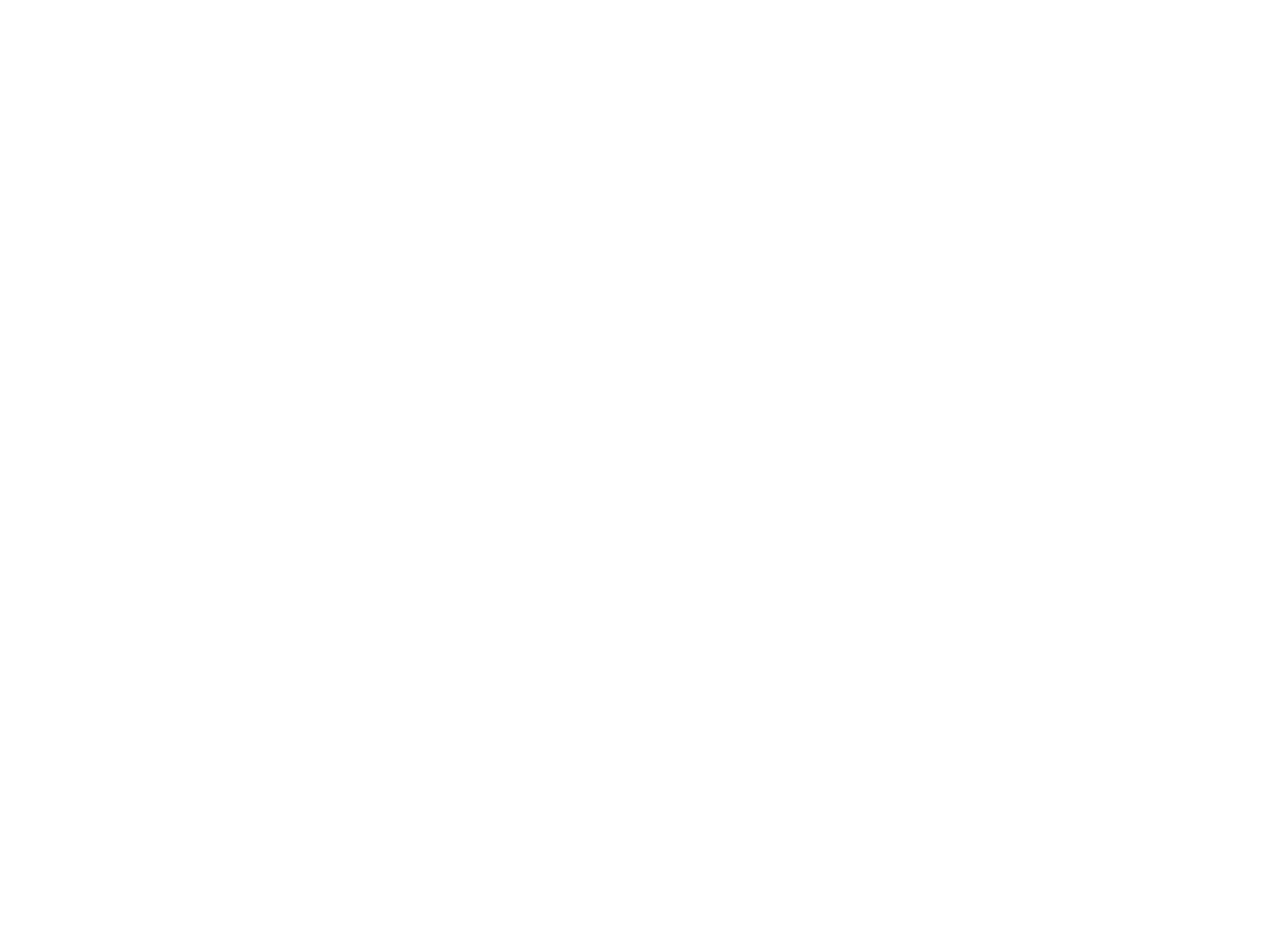
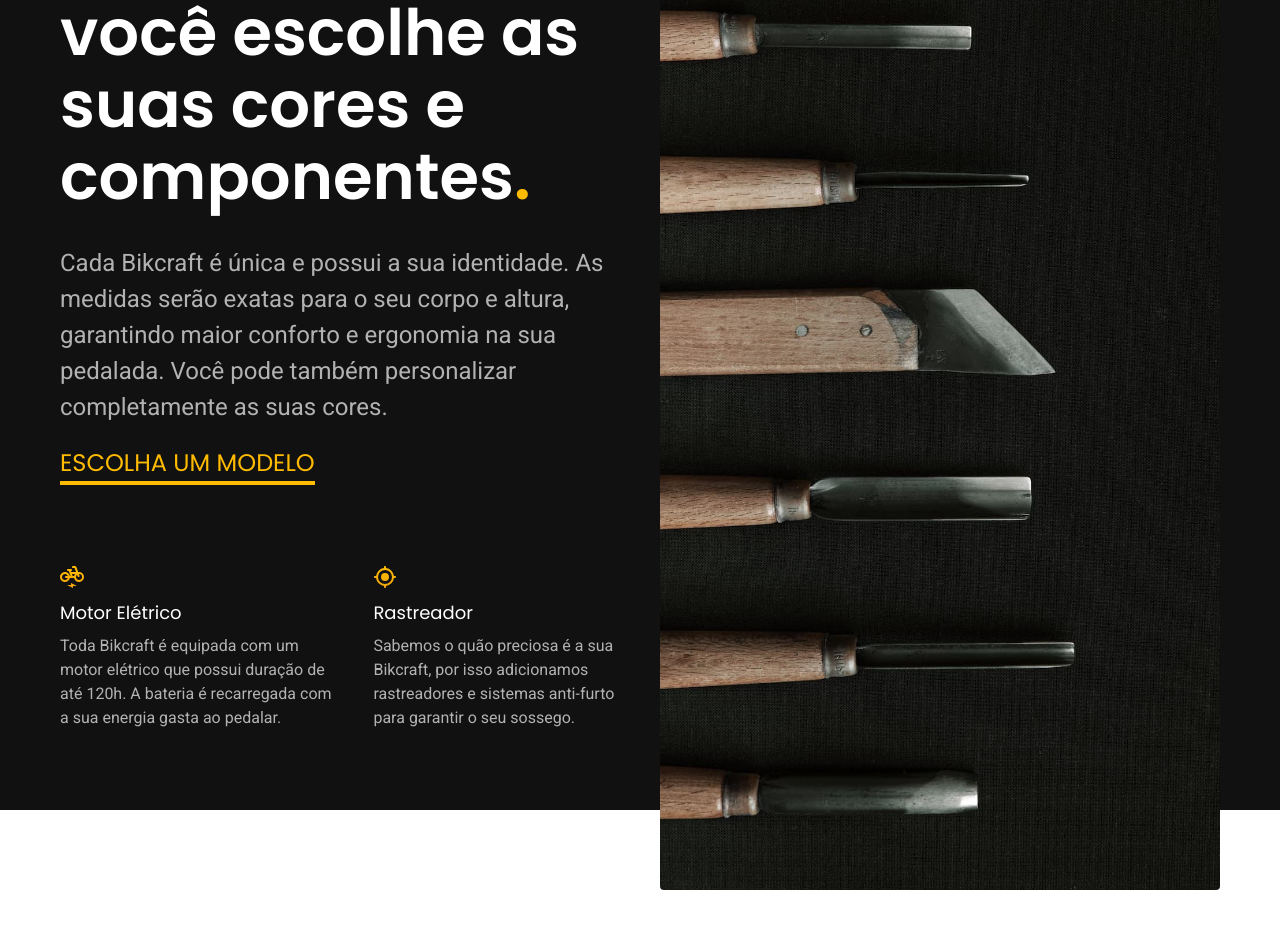
Before and after one commit to GHERARDI-JOAO/bikcraft-react, a React (Vite) app: page / in a window 1280 px wide. Shown: the part 1880-2809 px from the top of the page. Before the commit the page ends 2261 px from the top, so only its background shows below. Built offline with nearby package versions, Linux system fonts and the light colour scheme.

Commit message:
Adicionada a parte de tecnologias da pagina inicial

```diff
--- a/src/pages/inicial/Inicial.jsx
+++ b/src/pages/inicial/Inicial.jsx
@@ -5,6 +5,9 @@
 import Magic from "../../assets/img/bicicletas/magic-home.jpg";
 import Nimbus from "../../assets/img/bicicletas/nimbus-home.jpg";
 import Nebula from "../../assets/img/bicicletas/nebula-home.jpg";
+import Tecnologia from "../../assets/img/fotos/tecnologia.jpg";
+import Eletrica from "../../assets/img/icones/eletrica.svg";
+import Rastreador from "../../assets/img/icones/rastreador.svg";
 
 function Inicial() {
   return (
@@ -60,6 +63,52 @@
           </li>
         </ul>
       </article>
+
+      <article className="tecnologia-bg">
+        <div className="tecnologia-container">
+          <div className="tecnologia-conteudo">
+            <span className="font-2-l-b cor-5">Tecnologia Avançada</span>
+            <h2 className="font-1-xxl cor-0">
+              você escolhe as suas cores e componentes
+              <span className="cor-p1">.</span>
+            </h2>
+            <p className="font-2-l cor-5">
+              Cada Bikcraft é única e possui a sua identidade. As medidas serão
+              exatas para o seu corpo e altura, garantindo maior conforto e
+              ergonomia na sua pedalada. Você pode também personalizar
+              completamente as suas cores.
+            </p>
+            <a className="linkzin" href="./bicicletas">
+              Escolha um modelo
+            </a>
+            <div className="tecnologia-vantagens">
+              <div>
+                <img src={Eletrica} alt="" />
+                <h3 className="font-1-m cor-0">Motor Elétrico</h3>
+                <p className="font-2-s cor-5">
+                  Toda Bikcraft é equipada com um motor elétrico que possui
+                  duração de até 120h. A bateria é recarregada com a sua energia
+                  gasta ao pedalar.
+                </p>
+              </div>
+
+              <div>
+                <img src={Rastreador} alt="" />
+                <h3 className="font-1-m cor-0">Rastreador</h3>
+                <p className="font-2-s cor-5">
+                  Sabemos o quão preciosa é a sua Bikcraft, por isso adicionamos
+                  rastreadores e sistemas anti-furto para garantir o seu
+                  sossego.
+                </p>
+              </div>
+            </div>
+          </div>
+
+          <div className="tecnologia-imagem">
+            <img src={Tecnologia} alt="" />
+          </div>
+        </div>
+      </article>
     </>
   );
 }
--- a/src/pages/inicial/inicial.css
+++ b/src/pages/inicial/inicial.css
@@ -24,6 +24,7 @@
 }
 
 .introducao img {
+  width: 100%;
   object-fit: cover;
   height: 100%;
   border-radius: 4px;
@@ -109,6 +110,87 @@
   padding-left: 20px;
 }
 
+.tecnologia-container {
+  box-sizing: border-box;
+  max-width: 1200px;
+  padding-left: 20px;
+  padding-right: 20px;
+  margin-left: auto;
+  margin-right: auto;
+  display: grid;
+  grid-template-columns: 1fr 1fr;
+  gap: 40px;
+}
+
+.tecnologia-bg {
+  background-color: var(--cor-11);
+  box-shadow: inset 0 80px var(--cor-0), inset 0 -80px var(--cor-0);
+}
+
+.tecnologia-imagem img {
+  width: 100%;
+  height: 100%;
+  object-fit: cover;
+  object-position: left;
+}
+
+.tecnologia-conteudo {
+  padding-top: 160px;
+  padding-bottom: 160px;
+}
+
+.tecnologia-conteudo > span {
+  display: block;
+  margin-bottom: 20px;
+}
+
+.tecnologia-conteudo h2 {
+  display: block;
+  margin-bottom: 32px;
+}
+
+.tecnologia-conteudo > p {
+  margin-bottom: 20px;
+}
+
+.tecnologia-container a {
+  margin-bottom: 80px;
+}
+
+.tecnologia-vantagens {
+  display: flex;
+  gap: 40px;
+}
+
+.tecnologia-vantagens h3 {
+  margin-bottom: 8px;
+  width: max-content;
+}
+
+.tecnologia-vantagens img {
+  width: 24px;
+  margin-bottom: 8px;
+}
+
+.linkzin {
+  display: inline-block;
+  color: var(--cor-p1);
+  font: 500 1.5rem/1.5 "Poppins", sans-serif;
+  text-transform: uppercase;
+}
+
+.linkzin::after {
+  content: "";
+  display: block;
+  width: 100%;
+  height: 4px;
+  background-color: currentColor;
+}
+
+.linkzin:hover {
+  color: var(--cor-0);
+}
+
 @media (max-width: 1200px) {
   .introducao h1 {
     font-size: 48px;
@@ -151,4 +233,31 @@
   .bicicletas-lista ul {
     gap: 20px;
   }
+
+  .tecnologia-container {
+    grid-template-columns: 1fr;
+  }
+
+  .tecnologia-conteudo {
+    padding-top: 60px;
+    padding-bottom: 60px;
+  }
+
+  .tecnologia-bg {
+    box-shadow: initial;
+  }
+
+  .tecnologia-imagem {
+    display: none;
+  }
+
+  .tecnologia-container a {
+    margin-bottom: 60px;
+  }
 }
+
+@media (max-width: 600px) {
+  .tecnologia-vantagens {
+    flex-direction: column;
+  }
+}
```
